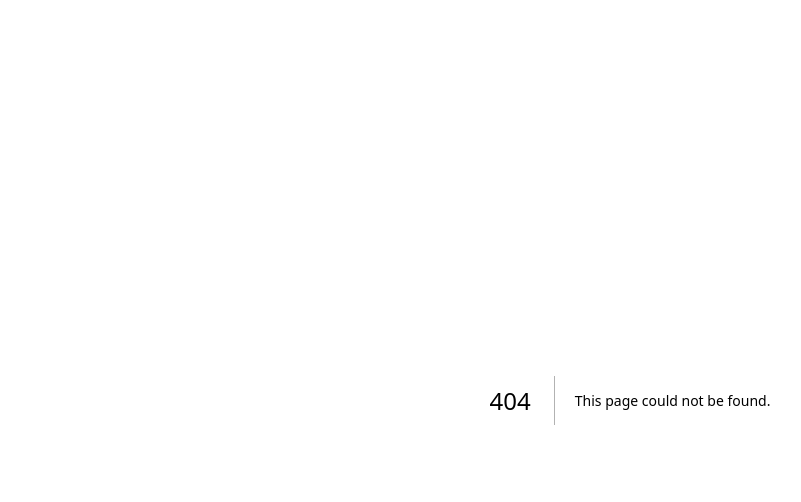
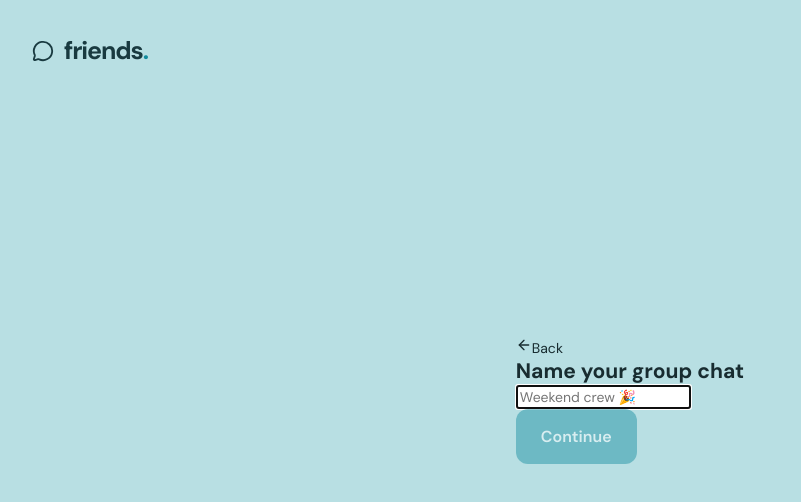
Before and after one commit to nikolas-AI/Zorads-HckTx, a Next.js app in the folder 2026-10-24/we-re-ready-to-start-implementation/: page /chat/create in a window 1280 px wide. Before the commit this address had no page. Shown: the top 502 px of the page, without its empty margins (10-811 px from the left). Built offline with nearby package versions, Linux system fonts and the light colour scheme; no server answers.

Commit message:
feat(groups): add group naming and creator nickname steps before sharing

```diff
--- /dev/null
+++ b/2026-10-24/we-re-ready-to-start-implementation/src/app/chat/create/page.tsx
@@ -0,0 +1,5 @@
+import CreateChat from "@/components/create-chat";
+
+export default function CreateChatPage() {
+  return <CreateChat />;
+}
--- /dev/null
+++ b/2026-10-24/we-re-ready-to-start-implementation/src/components/create-chat.tsx
@@ -0,0 +1,52 @@
+"use client";
+
+import Link from "next/link";
+import { useState, type FormEvent } from "react";
+import { validateNickname } from "@/lib/nicknames";
+import ShareChat from "@/components/share-chat";
+import { ArrowLeft, MessageCircle } from "lucide-react";
+import { createRoom } from "@/lib/create-room";
+import { validateRoomName } from "@/lib/room-names";
+
+export default function CreateChat() {
+  const [nickname, setNickname] = useState("");
+  const [naming, setNaming] = useState(false);
+  const [room, setRoom] = useState("");
+  const [name, setName] = useState("");
+  const [error, setError] = useState("");
+  const [busy, setBusy] = useState(false);
+
+  async function submit(event: FormEvent<HTMLFormElement>) {
+    event.preventDefault();
+    if (busy) return;
+    const validation = naming ? validateNickname(nickname) : validateRoomName(name);
+    setError(validation || "");
+    if (validation) return;
+    if (!naming) { setNaming(true); return; }
+    setBusy(true);
+    try {
+      const displayName = nickname.trim();
+      const createdRoom = await createRoom(name, displayName);
+      localStorage.setItem("friends-name", displayName);
+      setRoom(createdRoom);
+    } catch (error) {
+      setError(error instanceof Error ? error.message : "Could not create your chat. Try again.");
+      setBusy(false);
+    }
+  }
+
+  return (
+    <main className="landing">
+      <Link className="landing-brand" href="/" aria-label="friends home"><MessageCircle size={22} /><span>friends<span className="landing-brand-dot">.</span></span></Link>
+      {room ? <ShareChat room={room} name={name.trim()} /> : <section className="create-chat" aria-labelledby="create-title">
+        <Link className="create-back" href="/"><ArrowLeft size={16} />Back</Link>
+        <h1 id="create-title">{naming ? "Choose your nickname" : "Name your group chat"}</h1>
+        <form onSubmit={submit}>
+          <input key={naming ? "nickname" : "group"} id="group-name" aria-label={naming ? "Nickname" : "Group name"} value={naming ? nickname : name} onChange={event => { (naming ? setNickname : setName)(event.target.value); setError(""); }} placeholder={naming ? "Alex Smith ✨" : "Weekend crew 🎉"} autoFocus required disabled={busy} aria-describedby={error ? "group-error" : undefined} aria-invalid={Boolean(error)} />
+          {error && <p className="create-error" id="group-error" role="alert">{error}</p>}
+          <button className="landing-action landing-create" disabled={busy || !(naming ? nickname : name).trim()}>{busy ? "Creating…" : naming ? "Create chat" : "Continue"}</button>
+        </form>
+      </section>}
+    </main>
+  );
+}
--- /dev/null
+++ b/2026-10-24/we-re-ready-to-start-implementation/src/lib/create-room.ts
@@ -0,0 +1,16 @@
+import { validateNickname } from "./nicknames";
+import { identity } from "./identity";
+import { browserDb } from "./supabase";
+import { validateRoomName } from "./room-names";
+
+export async function createRoom(name: string, displayName: string): Promise<string> {
+  const validation = validateRoomName(name) || validateNickname(displayName);
+  if (validation) throw new Error(validation);
+  await identity();
+  const { data, error } = await browserDb().rpc("create_room", {
+    p_name: name.trim(),
+    p_display_name: displayName,
+  });
+  if (error) throw new Error(error.message);
+  return data;
+}
```
